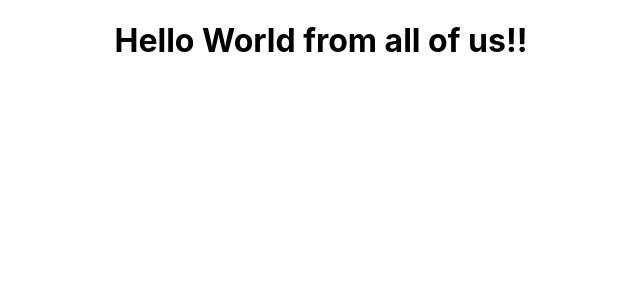
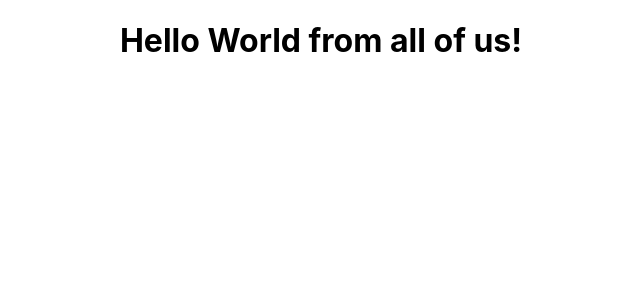
Before and after one commit to AmeerHamzaSajjad/first-project, a React (Create React App) app: page / in a window 1280 px wide. Shown: the top 300 px of the page, without its empty margins (319-959 px from the left). Built offline with nearby package versions, Linux system fonts and the light colour scheme.

Commit message:
update app.js file from cmd

```diff
--- a/src/App.js
+++ b/src/App.js
@@ -3,7 +3,7 @@
 function App() {
   return (
     <div className="App">
-      <h1>Hello World from all of us!!</h1>
+      <h1>Hello World from all of us!</h1>
     </div>
   );
 }
```
